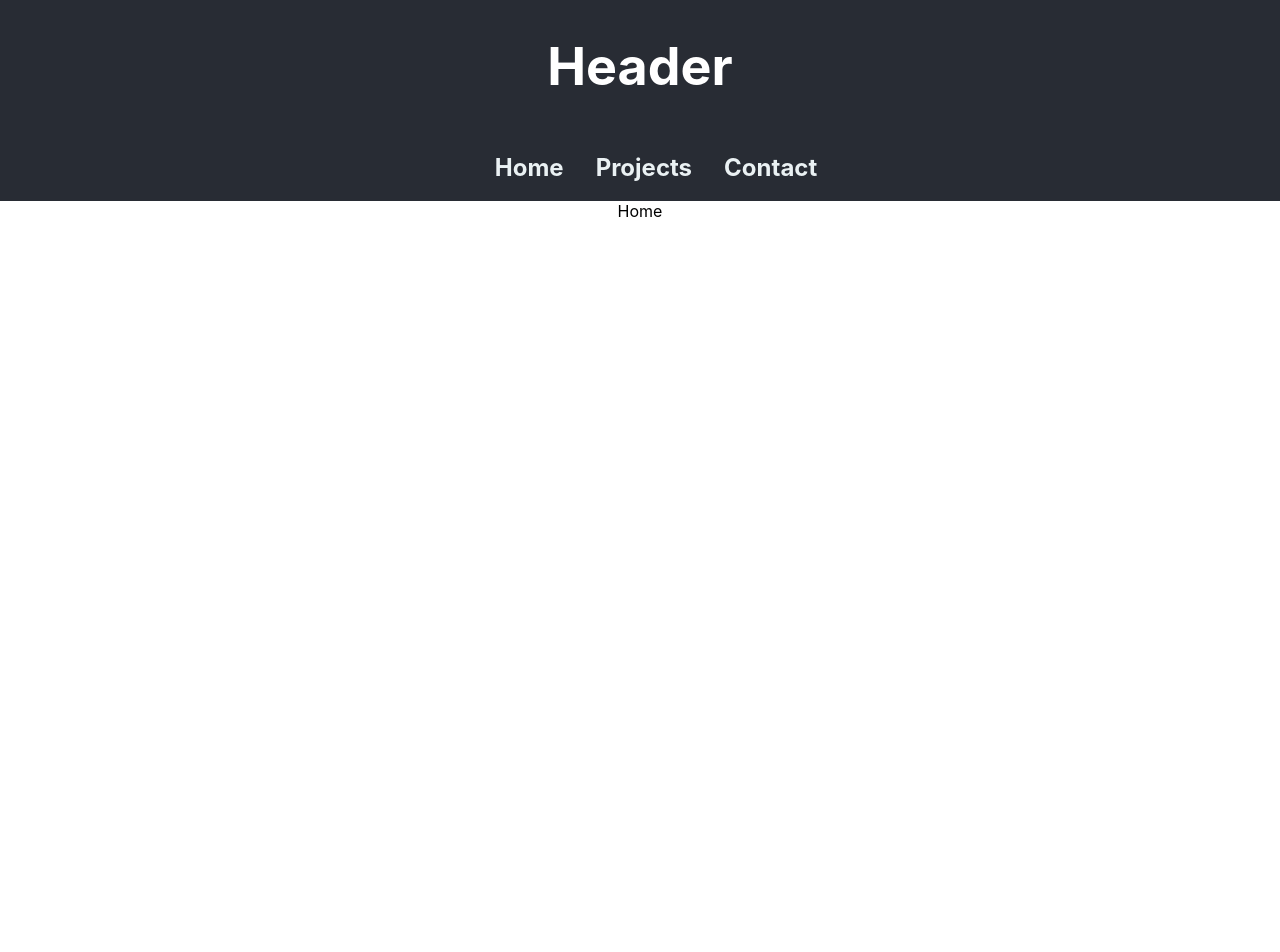
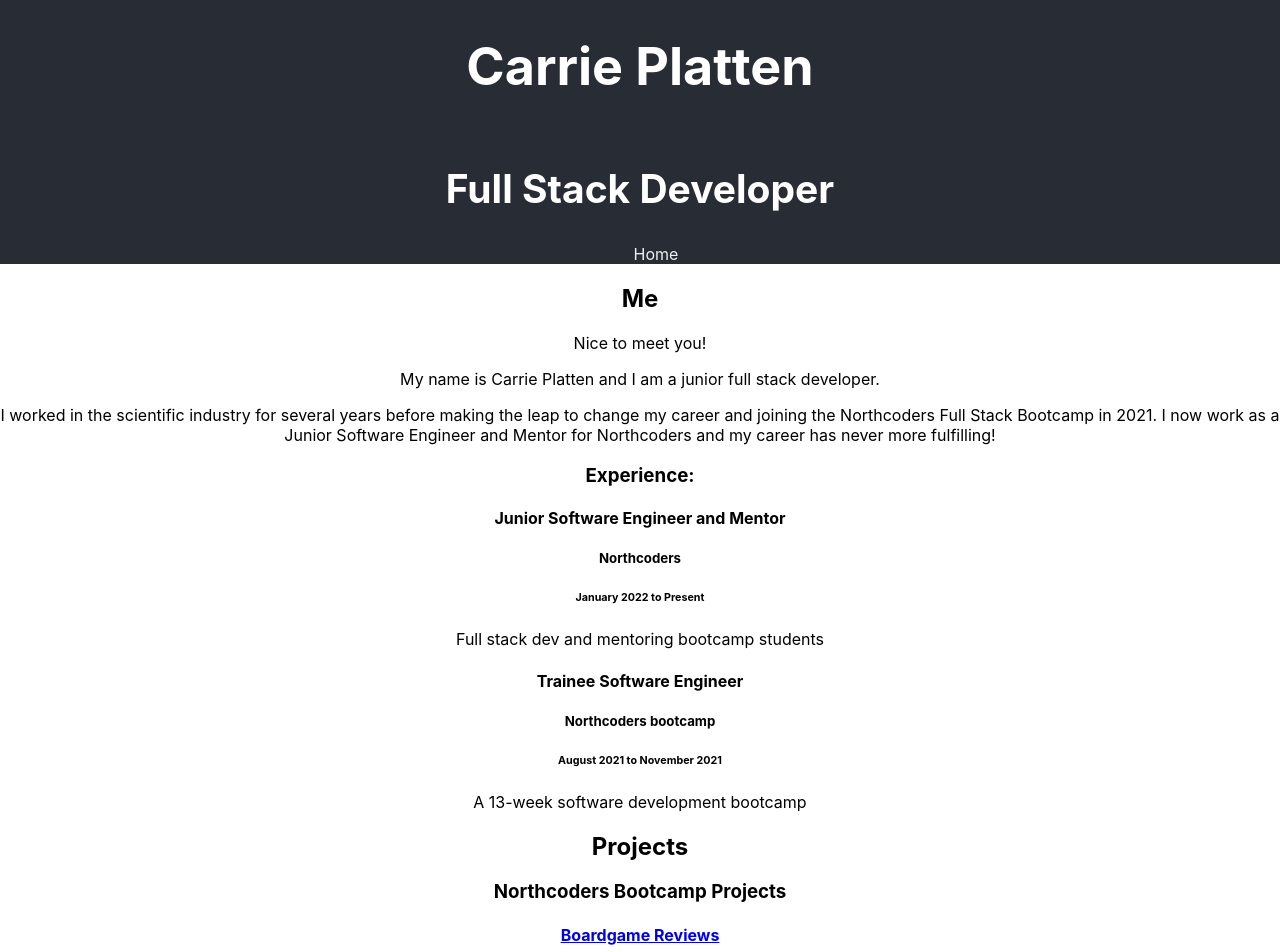
Before and after one commit to cjplatten/cjp-demo-website, a React (Create React App) app: page / in a window 1280 px wide. Shown: the top 952 px of the page. Before the commit the page ends 800 px from the top, so only its background shows below. Built offline with nearby package versions, Linux system fonts and the light colour scheme.

Commit message:
add info to Home and Header components

```diff
--- a/src/Components/Header.jsx
+++ b/src/Components/Header.jsx
@@ -1,16 +1,20 @@
 import React from "react";
 import { Link } from "react-router-dom";
-import NavBarLink from "./NavBarLink";
+// import NavBarLink from "./NavBarLink";
 
 export default function Header() {
   return (
     <header className="Header">
-      <h1>Header</h1>
-      <nav className="Header-links">
+      <h1>Carrie Platten</h1>
+      <h2>Full Stack Developer</h2>
+      <Link className="nav-link" to="/">
+        Home
+      </Link>
+      {/* <nav className="Header-links">
         <NavBarLink link="">Home</NavBarLink>
         <NavBarLink link="projects">Projects</NavBarLink>
         <NavBarLink link="contact">Contact</NavBarLink>
-      </nav>
+      </nav> */}
     </header>
   );
 }
--- a/src/Components/Home.jsx
+++ b/src/Components/Home.jsx
@@ -1,7 +1,14 @@
-import React from 'react'
+import React from "react";
+import Contact from "./Contact";
+import Profile from "./Profile";
+import Projects from "./Projects";
 
 export default function Home() {
   return (
-    <div>Home</div>
-  )
+    <div>
+      <Profile />
+      <Projects />
+      <Contact />
+    </div>
+  );
 }
```
